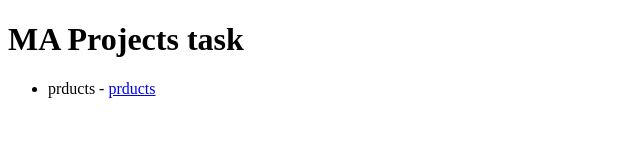
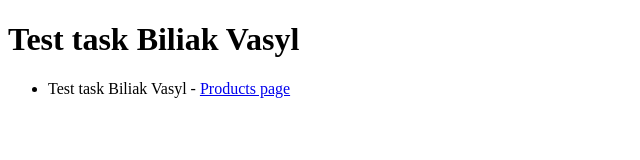
Before and after one commit to L-2022/Vasyl-Biliak-task, a plain HTML site: page docs/index.html in a window 1280 px wide. Shown: the whole page, without its empty margins (0-640 px from the left). Drawn offline with Linux system fonts and the light colour scheme.

Commit message:
Changed the name of the page index

```diff
--- a/docs/index.html
+++ b/docs/index.html
@@ -2,14 +2,14 @@
 <html lang="en">
     <head>
         <meta charset="UTF-8">
-        <title>MA Projects</title>
+        <title>Test task Biliak Vasyl</title>
     </head>
     <body>
         <main>
-            <h1>MA Projects task</h1>
+            <h1>Test task Biliak Vasyl</h1>
             <ul>
                 <li>
-                    prducts - <a href="./prducts/prducts.html">prducts</a>
+                    Test task Biliak Vasyl - <a href="./prducts/prducts.html">Products page</a>
                 </li>
             </ul>
         </main>
```
